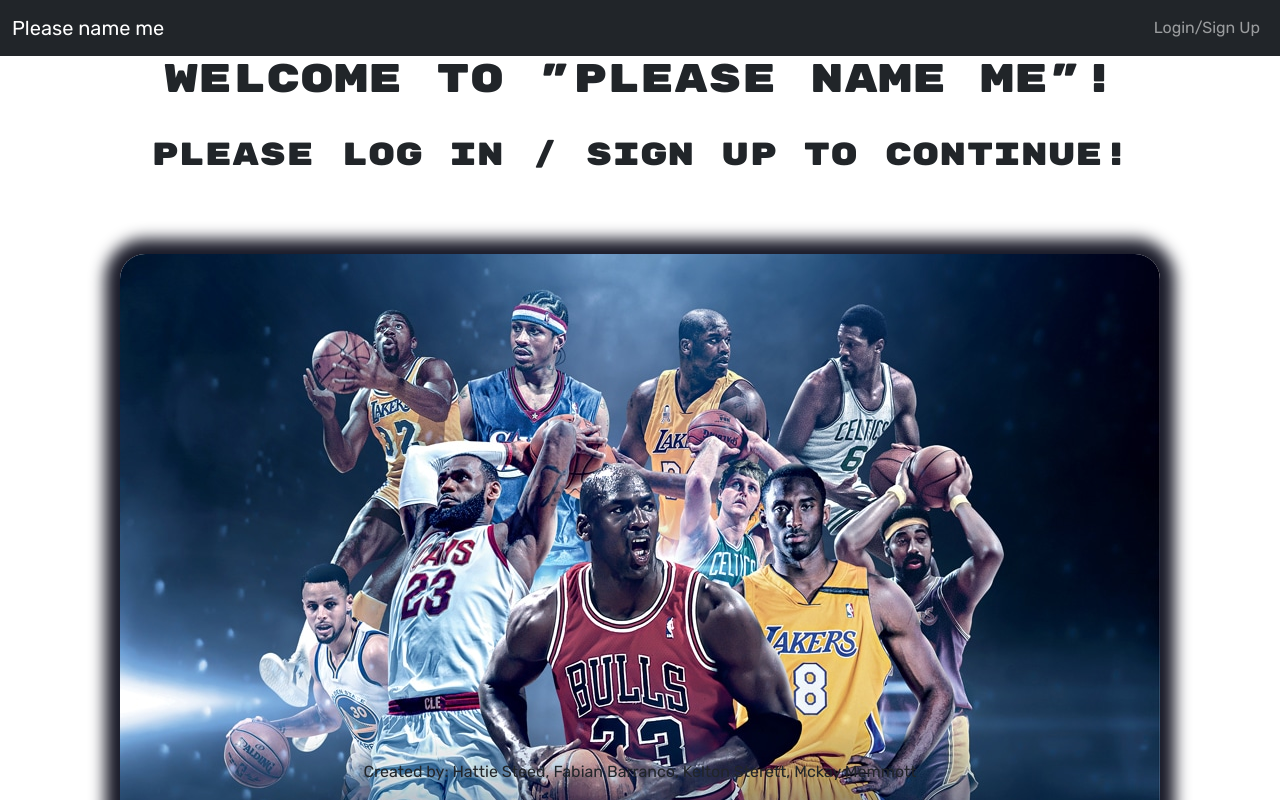
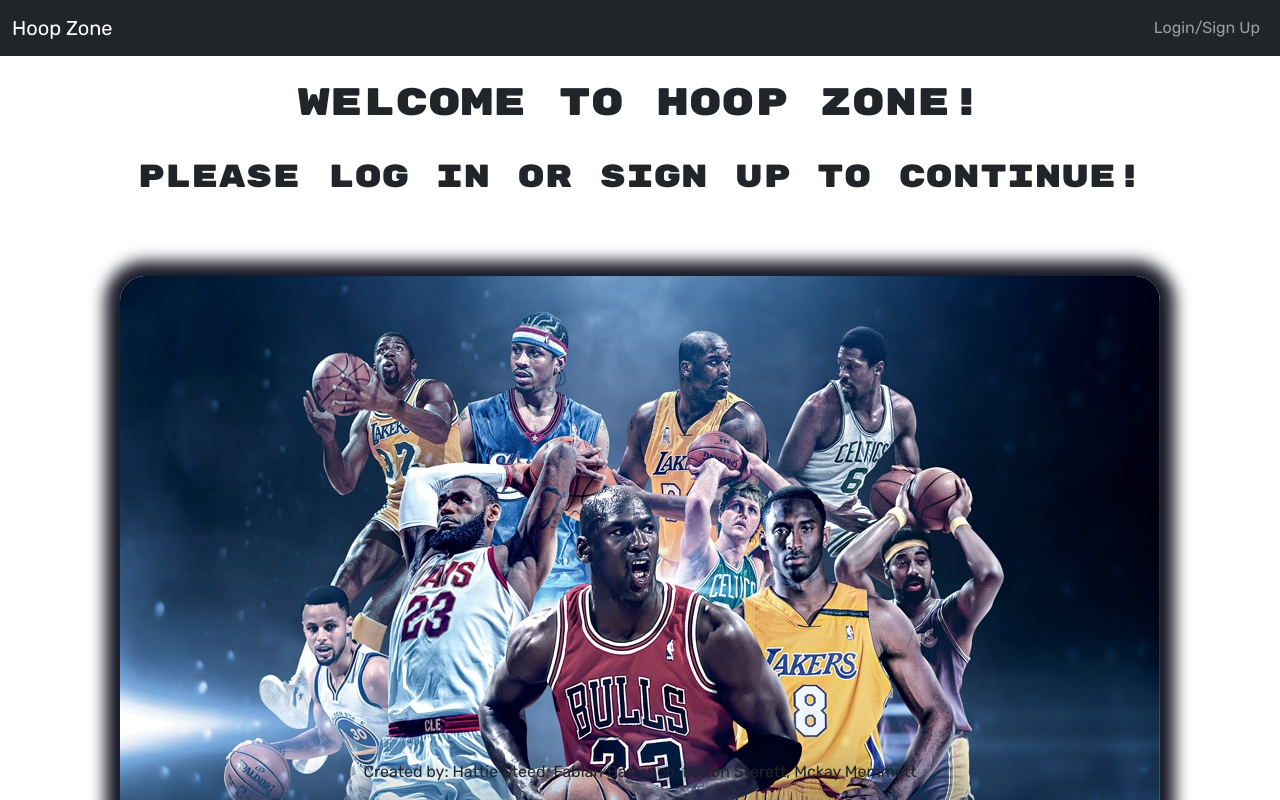
Before and after one commit to hattiesteed/-super-awesome, a React (Create React App) app in the folder client/: page / in a window 1280 px wide. Shown: the top 800 px of the page. Built offline with nearby package versions, Linux system fonts and the light colour scheme.

Commit message:
hoop zone

```diff
--- a/client/public/index.html
+++ b/client/public/index.html
@@ -26,7 +26,7 @@
     rel="stylesheet">
 
 
-  <title>PLEASE NAME ME!</title>
+  <title>Hoop Zone</title>
 </head>
 
 <body>
--- a/client/src/components/Navbar.js
+++ b/client/src/components/Navbar.js
@@ -15,7 +15,7 @@
       <Navbar bg='dark' variant='dark' expand='lg'>
         <Container fluid>
           <Navbar.Brand as={Link} to='/'>
-            Please name me
+            Hoop Zone
           </Navbar.Brand>
           <Navbar.Toggle aria-controls='navbar' />
           <Navbar.Collapse id='navbar' className='d-flex flex-row-reverse'>
--- a/client/src/index.css
+++ b/client/src/index.css
@@ -24,6 +24,10 @@
   text-align:center;
 }
 
+#welcomeLog{
+  font-size: 3vw;
+}
+
 #playersPic{
   border-radius: 25px;
   box-shadow: 0px 0px 15px 15px #1a1b29;
--- a/client/src/pages/LandingPage.js
+++ b/client/src/pages/LandingPage.js
@@ -3,23 +3,16 @@
 const LandingPage = () => {
     return (
         <main className='welcomeMain'>
-            <h1 id='welcomeLog'> Welcome to "please name me"! </h1>
             <br></br>
-            <h2>Please log in / sign up to continue!</h2>
+            <h1 id='welcomeLog'> Welcome to Hoop Zone! </h1>
+            <br></br>
+            <h2>Please log in or sign up to continue!</h2>
+
             <br></br>
             <br></br>
             <br></br>
 
             <img src={nbaPlayers} alt='big name nba players' id='playersPic' />
-
-
-
-
-
-
-
-
-
 
             <footer id='welcomeFoot'>
             <p>Created by: Hattie Steed, Fabian Barranco, Kelton Sterett, Mckay Memmott</p>
```
